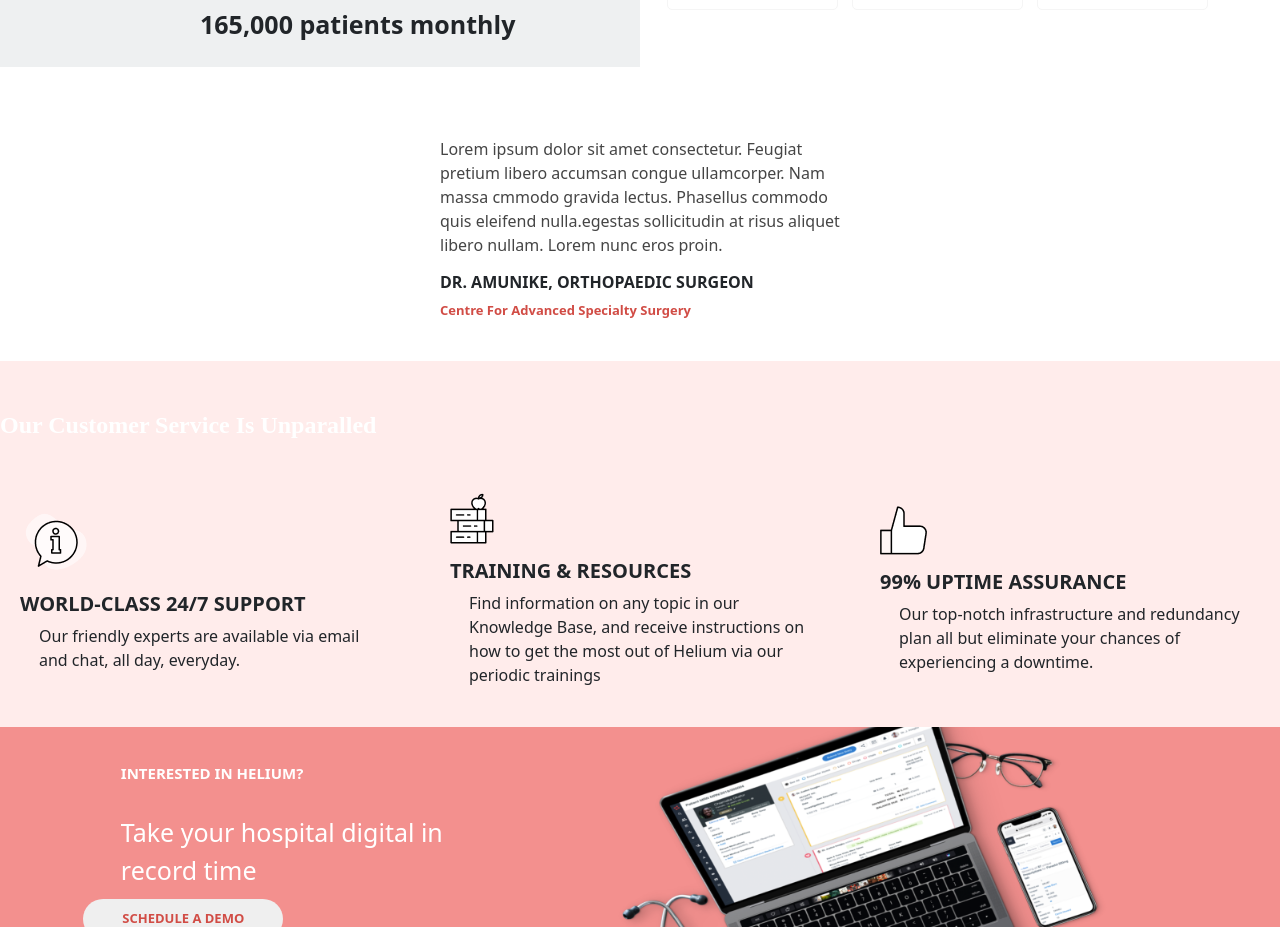
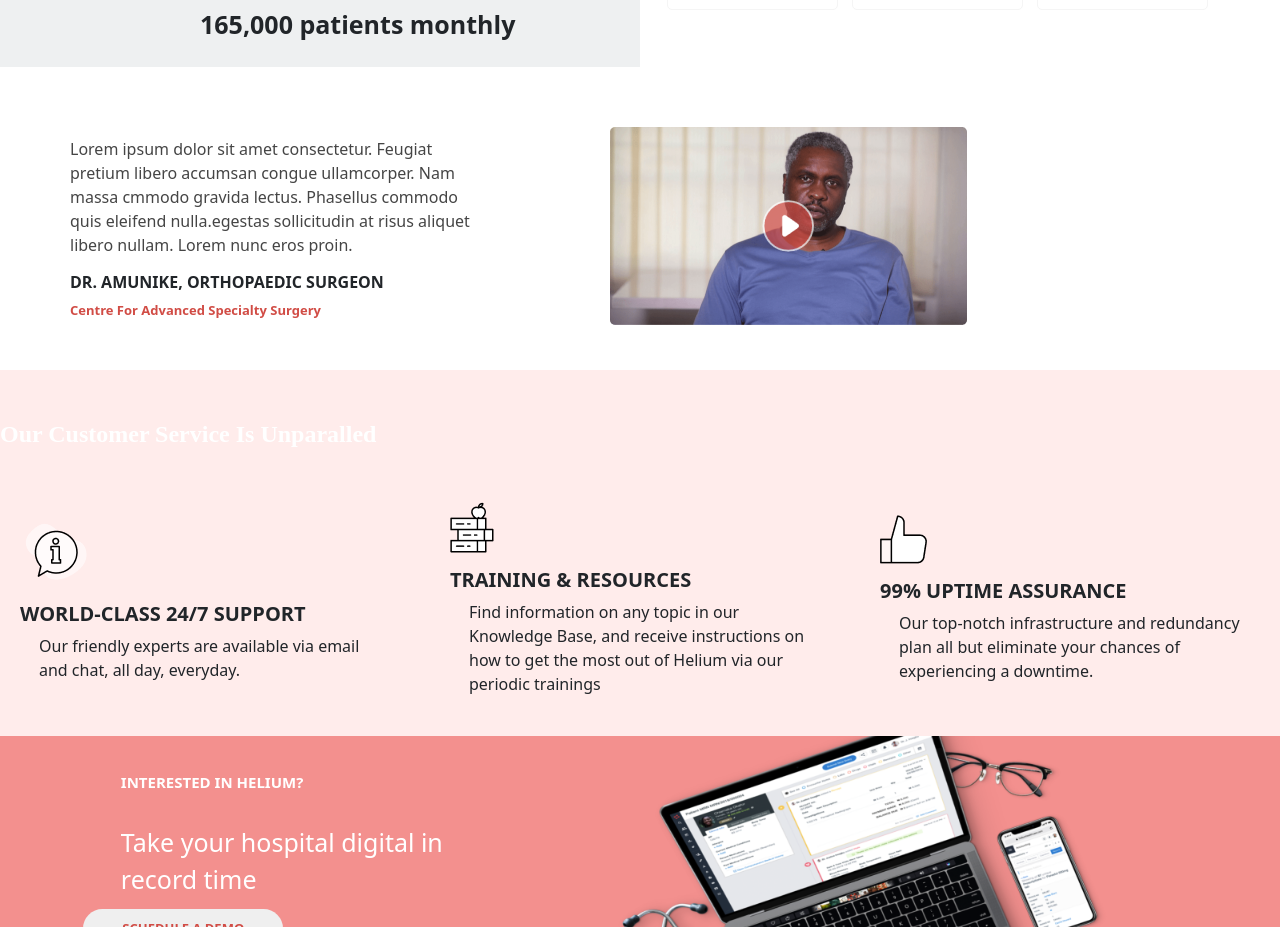
Before and after one commit to Devjulesoti/helium-project, a React (Create React App) app: page / in a window 1280 px wide. Shown: the part 2241-3168 px from the top of the page. Built offline with nearby package versions, Linux system fonts and the light colour scheme.

Commit message:
fix: bugs

```diff
--- a/src/Components/Landing/Lsection4.jsx
+++ b/src/Components/Landing/Lsection4.jsx
@@ -5,7 +5,7 @@ import "../../Styles/landing/Section4.css";
 const Lsection4 = () => {
   return (
     <div className="section4">
-      <div className="image">
+      <div className="Limage">
         <img src={Image} alt="" />
       </div>
       <div className="section4-text">
--- a/src/Styles/landing/Section4.css
+++ b/src/Styles/landing/Section4.css
@@ -5,7 +5,7 @@
   display: grid;
   background: #917fef29;
 }
-.section4 .image {
+.section4 .Limage {
   width: 90%;
   max-width: 600px;
   margin: 20px auto;
```
